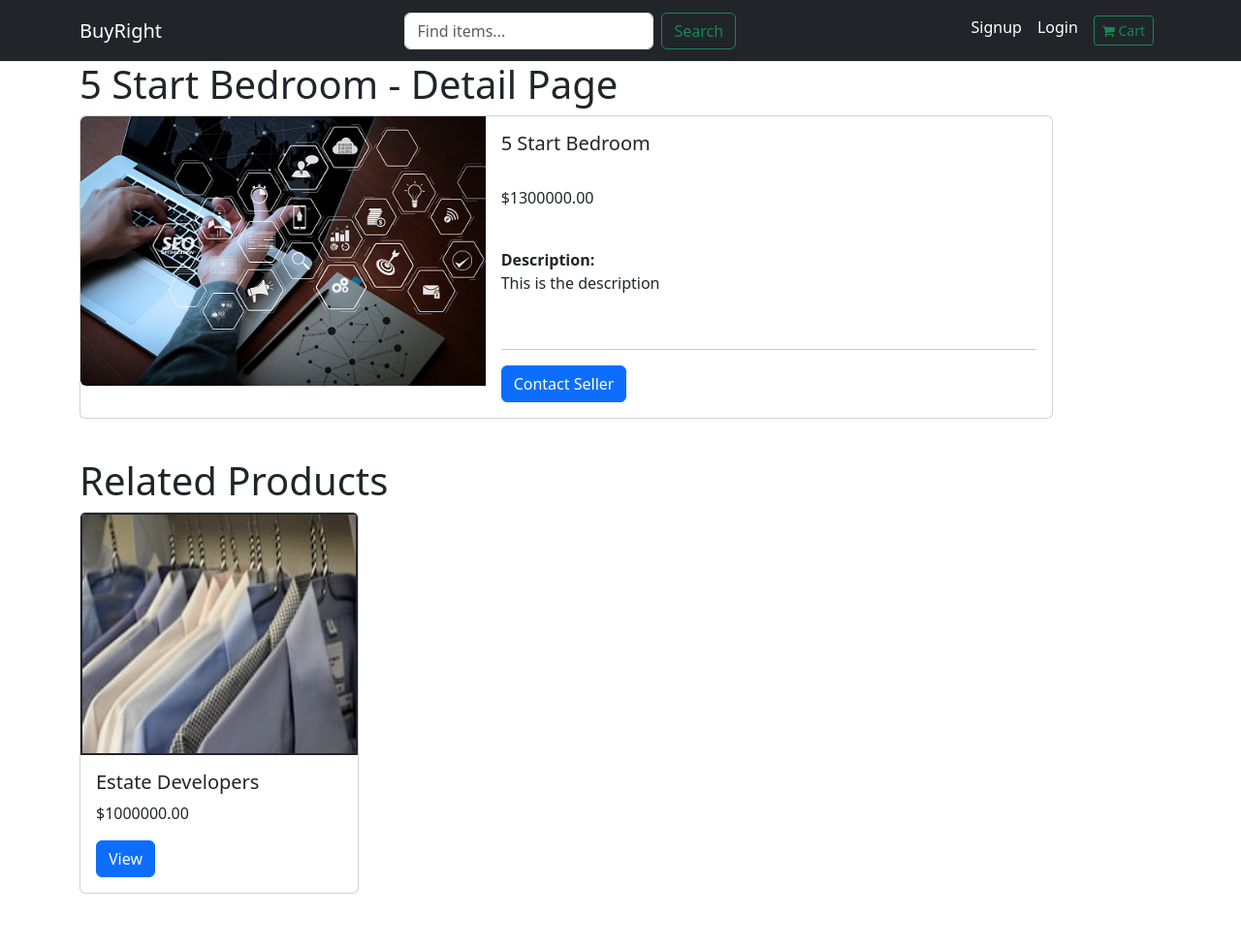
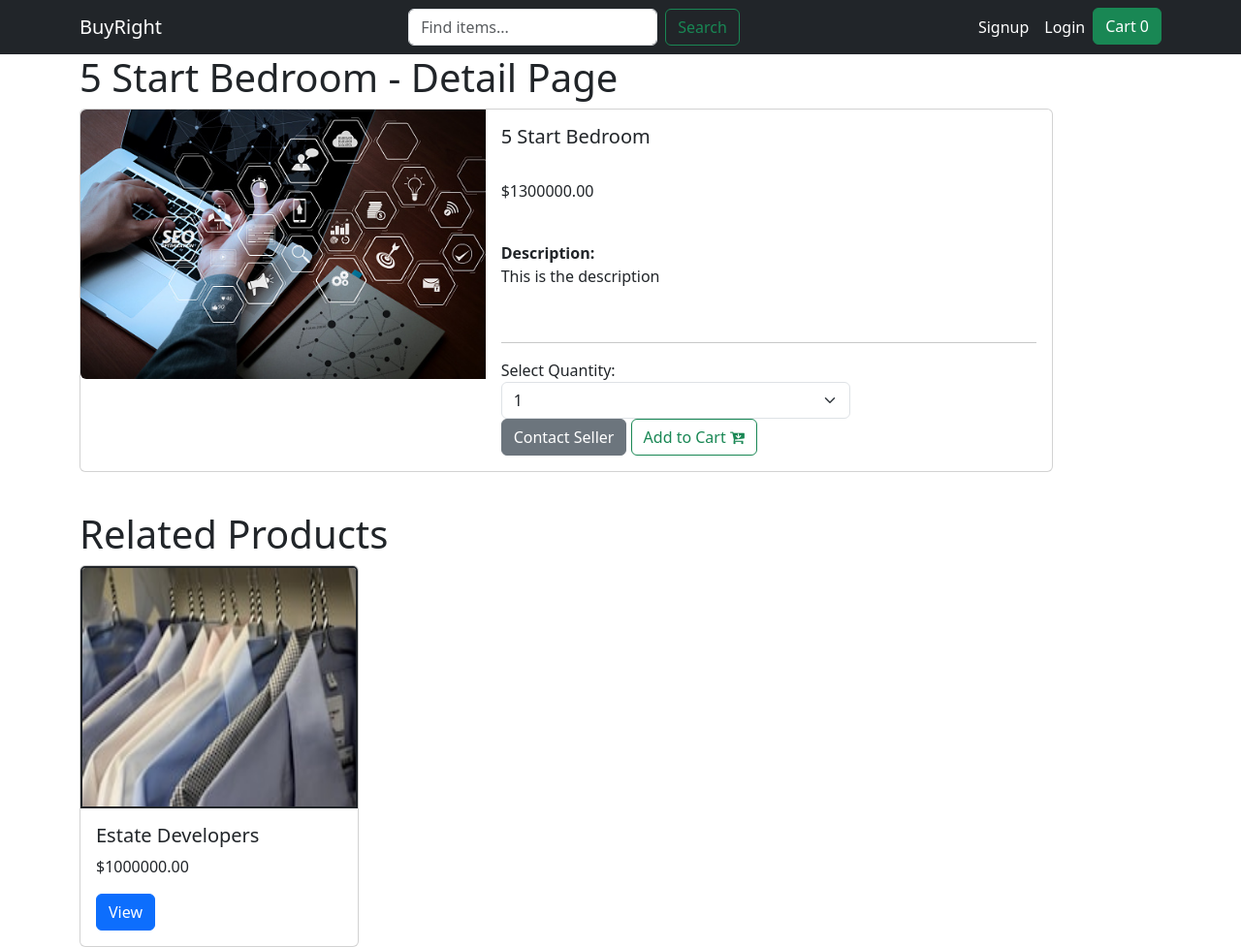
Before and after one commit to vince13/BuyRight, a Django app: page /detail/7/ in a window 1280 px wide. Shown: the whole page at 97% size. Before the commit the page ends 922 px from the top, so only its background shows below. Run offline with Django 5.2, Linux system fonts and the light colour scheme; data comes from the database, SQL or seed files in the repository; both versions use the stored data as it was before the commit; some libraries are stand-ins or nearby versions.

Commit message:
App update

```diff
--- a/Notes/cart_note.txt
+++ b/Notes/cart_note.txt
@@ -11,7 +11,7 @@ Step 1.
 
 
 Step 2. The urls
-- We'll need 4 urls in our cat
+- We'll need 4 urls in our cart/urls.py
     - cart summary page. One can see what's on their cart
     - Then 3 more: add, delete, and update
     Note: We only need urls, we don't need pages for these last 3, we need js and Ajax to call it from the page
@@ -60,9 +60,9 @@ Step 6. Sessions
         - In cartApp, create a file "context_processors.py"
         - Then update the file accordingly
 
-        - Next, Let's inform django that the context_processor exist
+        - Next, Let's inform django that the context_processors exist
             - In settings.py, inside TEMPLATES [], add:
-            cart.context_processor.cart
+            cart.context_processors.cart
 
         TEMPLATES = [
         {
--- a/cart/cart.py
+++ b/cart/cart.py
@@ -1,4 +1,5 @@
-
+from decimal import Decimal
+from core.models import Product
 
 class Cart:
 
@@ -11,3 +12,48 @@ class Cart:
             cart = self.session["session_key"] = {}
 
         self.cart = cart
+
+
+    def add(self, product, product_qty):
+        product_id = str(product.id)
+
+        if product_id in self.cart:
+            self.cart[product_id]['qty'] = product_qty
+        else:
+            self.cart[product_id] = {'price': str(product.price), 'qty': product_qty}
+        self.session.modified = True
+
+    def delete(self, product):
+        product_id = str(product)
+        if product_id in self.cart:
+            del self.cart[product_id]
+
+        self.session.modified = True
+
+    def update(self, product, qty):
+        product_id = str(product)
+        product_quantity = qty
+
+        if product_id in self.cart:
+            self.cart[product_id]['qty'] = product_quantity
+        self.session.modified = True
+
+    def __len__(self):
+        return sum(item['qty'] for item in self.cart.values())
+
+    def __iter__(self):
+        all_product_ids = self.cart.keys()
+        products = Product.objects.filter(id__in=all_product_ids)
+
+        cart = self.cart.copy()
+
+        for product in products:
+            cart[str(product.id)]['product'] = product
+
+        for item in cart.values():
+            item['price'] = Decimal(item['price'])
+            item['total'] = item['price'] * item['qty']
+            yield item
+
+    def get_total(self):
+        return sum(Decimal(item['price']) * item['qty'] for item in self.cart.values())
--- a/ecommerce_prj/settings.py
+++ b/ecommerce_prj/settings.py
@@ -51,6 +51,7 @@ INSTALLED_APPS = [
     # Third-party Apps
     "crispy_forms",
     "crispy_bootstrap5",
+    "mathfilters",
 
 ]
 
--- a/templates/core/base.html
+++ b/templates/core/base.html
@@ -12,7 +12,7 @@
     <link rel="stylesheet" href="https://cdnjs.cloudflare.com/ajax/libs/font-awesome/4.7.0/css/font-awesome.min.css">
     <!--    https://fontawesome.com/v4/icons/-->
     <link rel="stylesheet" href="{% static 'css/styles.css' %}">
-
+    <script src="https://code.jquery.com/jquery-3.7.1.min.js" integrity="sha256-/JqT3SQfawRcv/BIHPThkBvs0OEvtFFmqPF/lYI/Cxo=" crossorigin="anonymous"></script>
   </head>
   <body>
     <nav class="navbar navbar-expand-lg bg-dark navbar-dark">
@@ -75,13 +75,31 @@
 
           {% endif %}
 
-          <li class="nav-link">
-              <a href="{% url 'cart:cart-summary' %}"
-                 class="btn btn-sm btn-outline-success">
-                <i class="fa fa-shopping-cart" aria-hidden="true"></i>
-                Cart
-              </a>
-          </li>
+<!--          <li class="nav-link">-->
+<!--              <a href="{% url 'cart:cart-summary' %}"-->
+<!--                 class="btn btn-sm btn-success" id="cart_quantity">-->
+<!--                Cart-->
+<!--                <i class="fa fa-shopping-cart" aria-hidden="true"></i>-->
+<!--              </a>-->
+<!--          </li>-->
+
+            <ul class="navbar-nav ms-auto mb-2 mb-lg-0">
+            <li class="nav-item">
+                <a href="{% url 'cart:cart-summary' %}" class="btn btn-success">
+                  Cart
+                  <span id="cart-qty" class="text-white">
+                    {% with qty_amount=cart|length %}
+                      {% if qty_amount > 0 %}
+                        {{ qty_amount }}
+                      {% else %}
+                        0
+                      {% endif %}
+
+                    {% endwith %}
+                  </span>
+                </a>
+            </li>
+          </ul>
 
         </ul>
 
@@ -95,6 +113,7 @@
   </div>
 
 <!--    <script src="{% static 'js/main.js' %}"></script>-->
+    <script src="{% static 'js/main.js' %}"></script>
     <script src="https://cdn.jsdelivr.net/npm/bootstrap@5.3.3/dist/js/bootstrap.bundle.min.js" integrity="sha384-YvpcrYf0tY3lHB60NNkmXc5s9fDVZLESaAA55NDzOxhy9GkcIdslK1eN7N6jIeHz" crossorigin="anonymous"></script>
   </body>
 </html>
--- a/templates/core/detail.html
+++ b/templates/core/detail.html
@@ -23,8 +23,24 @@
         {% if request.user == product.created_by %}
           <a href="{% url 'core:edit' product.pk %}" class="btn btn-success">Edit</a>
           <a href="{% url 'core:delete' product.pk %}" class="btn btn-danger">Delete</a>
+
         {% else %}
-          <a href="{% url 'conversation:new' product.pk %}" class="btn btn-primary">Contact Seller</a>
+
+         <div class="row justify-content-start">
+            <div class="col-md-8">Select Quantity:</div>
+            <div class="col-md-8">
+                <select class="form-select" id="select">
+                    <option value="1">1</option>
+                    <option value="2">2</option>
+                    <option value="3">3</option>
+                    <option value="4">4</option>
+                    <option value="5">5</option>
+                </select>
+            </div>
+        </div>
+
+            <a href="{% url 'conversation:new' product.id %}" class="btn btn-secondary">Contact Seller</a>
+            <button class="btn btn-outline-success" id="add-button" value="{{ product.id }}">Add to Cart <i class="fa fa-cart-arrow-down" aria-hidden="true"></i></button>
 
         {% endif %}
 
@@ -58,4 +74,33 @@
       {% endif %}
     </div>
 
+
+    <script>
+      $(document).on("click", "#add-button", function(e){
+        e.preventDefault();
+
+        $.ajax({
+          type: "POST",
+          url: "{% url 'cart:cart-add' %}",
+          data: {
+            product_id: $("#add-button").val(),
+            product_quantity: $("#select option:selected" ).text(),
+            csrfmiddlewaretoken: "{{ csrf_token }}",
+            action: "post"
+            },
+
+              success: function(json){
+                 document.getElementById("cart-qty").textContent = json.qty
+              },
+
+              error: function(xhr, errmsg, err){
+
+              },
+
+        });
+
+      });
+
+    </script>
+
 {% endblock content %}
```
Also changed, not shown: cart/views.py (+60 -6 lines), templates/cart/cart_summary2.html (added, +243 -0 lines), db.sqlite3 (deleted), media/images/pexels-viridianaor-16882401.jpg (added).
